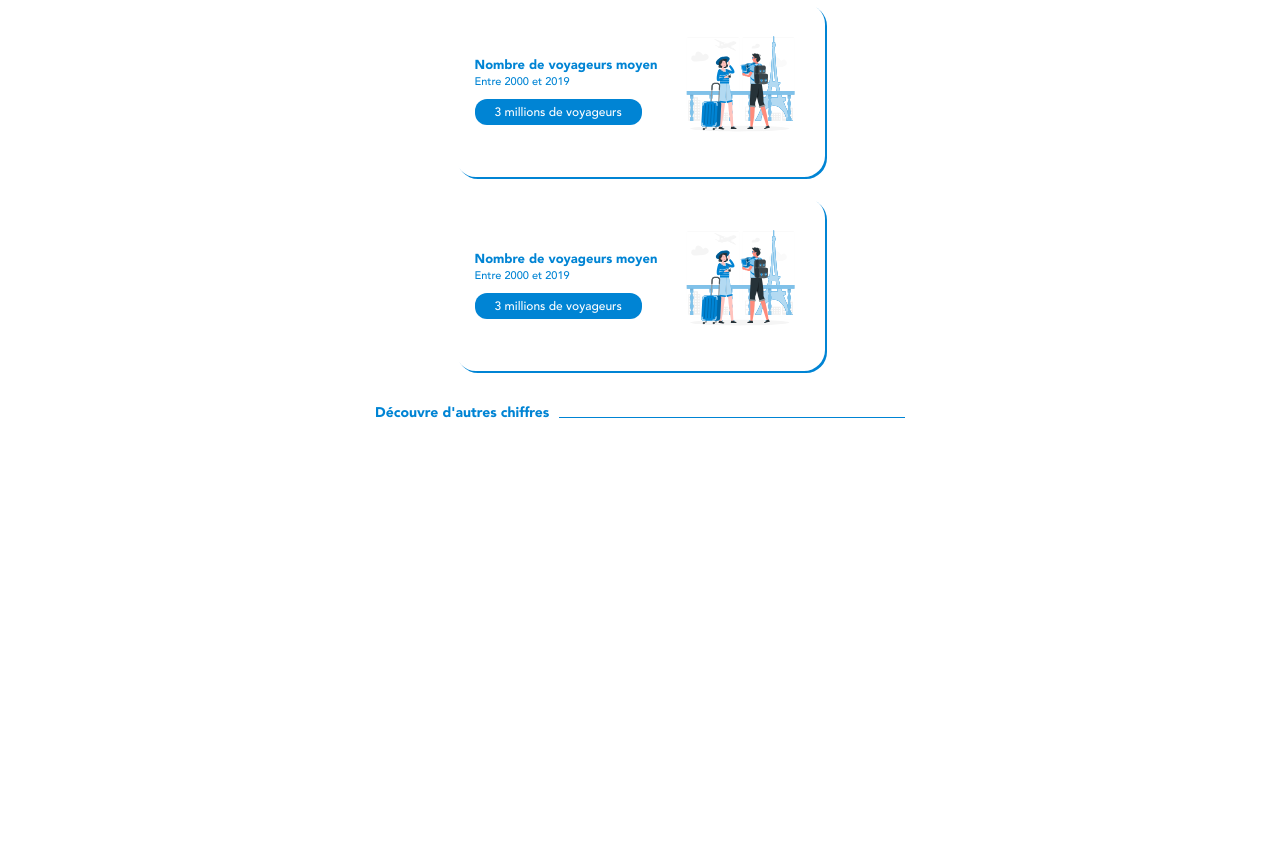
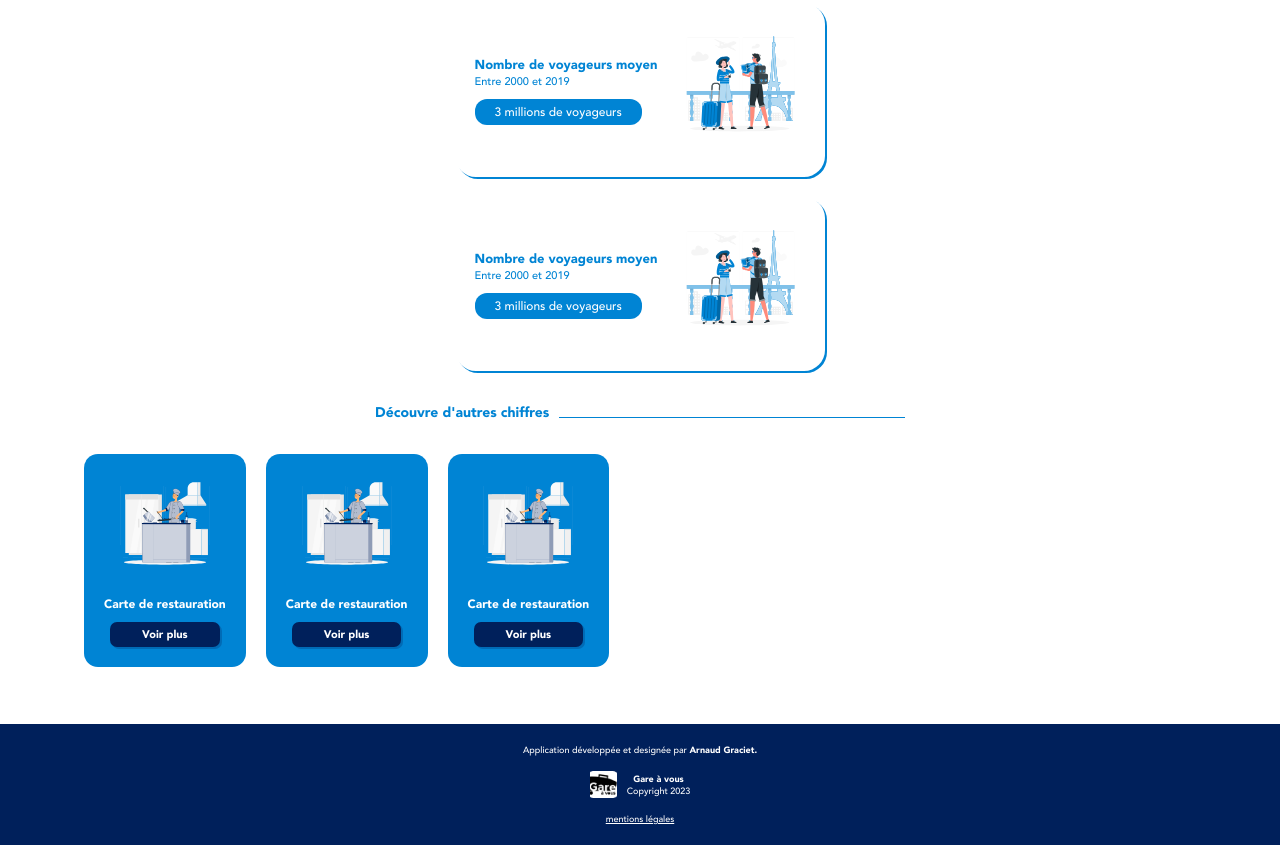
Before and after one commit to ArnaudGct/gareavous, a plain HTML site: page index.html in a window 1280 px wide. Shown: the part 302-1147 px from the top of the page. Before the commit the page ends 800 px from the top, so only its background shows below. Drawn offline with nearby package versions, Linux system fonts and the light colour scheme.

Commit message:
fin de l'index

```diff
--- a/assets/css/style.css
+++ b/assets/css/style.css
@@ -263,11 +263,129 @@ a{
 
 
 
+.container_articles_others_numbers-index{
+    display: flex;
+    justify-content: start;
+    align-items: center;
+    gap: 1.25rem;
+    padding: 0 1.25rem;
+    padding-bottom: 1.5625rem;
+
+    overflow-x: scroll;
+}
+
+.article_others_numbers-index{
+    display: flex;
+    flex-direction: column;
+    justify-content: center;
+    align-items: center;
+    gap: .625rem;
+
+    padding: 1.25rem;
+    border-radius: 0.875rem;
+    background: #0084D4;
+}
+
+.illustration_article_others_numbers-index img{
+    width: 6.625rem;
+    height: auto;
+}
+
+.title_article_others_numbers-index p{
+    color: #FFF;
+    text-align: center;
+    font-size: 0.75rem;
+    font-style: normal;
+    font-weight: 700;
+    line-height: normal;
+}
+
+.btn_voirplus-index{
+    display: flex;
+    justify-content: center;
+    align-items: center;
+    gap: .625rem;
+
+    width: 90%;
+    padding: .3125rem 0;
+    border-radius: 0.4375rem;
+    background: #00205B;
+    box-shadow: 2px 2px 0px 0px rgba(0, 32, 91, 0.25);
+}
+
+.btn_voirplus-index p{
+    color: #FFF;
+    text-align: center;
+    font-size: 0.6875rem;
+    font-style: normal;
+    font-weight: 700;
+    line-height: normal;
+}
 
 
 
 
+/* FOOTER */
 
+.footer-global{
+    display: flex;
+    flex-direction: column;
+    justify-content: center;
+    align-items: center;
+    gap: .9375rem;
+
+    width: 100%;
+    padding: 1.25rem 0;
+    background: #00205B;
+}
+
+.footer-global p{
+    color: #FFF;
+    text-align: center;
+    font-size: 0.5625rem;
+    font-style: normal;
+    font-weight: 500;
+    line-height: normal;
+}
+
+.content_footer-global{
+    display: flex;
+    justify-content: center;
+    align-items: center;
+    gap: .625rem;
+}
+
+.content_footer-global img{
+    width: 1.6875rem;
+    height: auto;
+    aspect-ratio: 1/1;
+    object-fit: cover;
+}
+
+.content_footer-global p:nth-child(1){
+    color: #FFF;
+    font-size: 0.5625rem;
+    font-style: normal;
+    font-weight: 800;
+    line-height: normal;
+}
+
+.content_footer-global p:nth-child(2){
+    color: #FFF;
+    font-size: 0.5625rem;
+    font-style: normal;
+    font-weight: 500;
+    line-height: normal;
+}
+
+.footer-global a{
+    color: #FFF;
+    font-size: 0.5625rem;
+    font-style: normal;
+    font-weight: 500;
+    line-height: normal;
+    text-decoration-line: underline;
+}
 
 
 
--- a/index.html
+++ b/index.html
@@ -94,7 +94,62 @@
             <h2>Découvre d'autres chiffres</h2>
             <div></div>
         </div>
+
+        <div style="height:2rem"></div>
+
+        <div class="container_articles_others_numbers-index">
+            <article class="article_others_numbers-index">
+                <div class="illustration_article_others_numbers-index">
+                    <img src="./assets/img/chef-rafiki-1.svg" alt="">
+                </div>
+                <div class="title_article_others_numbers-index">
+                    <p>Carte de restauration</p>
+                </div>
+                <a href="" class="btn_voirplus-index">
+                    <p>Voir plus</p>
+                </a>
+            </article>
+
+            <article class="article_others_numbers-index">
+                <div class="illustration_article_others_numbers-index">
+                    <img src="./assets/img/chef-rafiki-1.svg" alt="">
+                </div>
+                <div class="title_article_others_numbers-index">
+                    <p>Carte de restauration</p>
+                </div>
+                <a href="" class="btn_voirplus-index">
+                    <p>Voir plus</p>
+                </a>
+            </article>
+
+            <article class="article_others_numbers-index">
+                <div class="illustration_article_others_numbers-index">
+                    <img src="./assets/img/chef-rafiki-1.svg" alt="">
+                </div>
+                <div class="title_article_others_numbers-index">
+                    <p>Carte de restauration</p>
+                </div>
+                <a href="" class="btn_voirplus-index">
+                    <p>Voir plus</p>
+                </a>
+            </article>
+        </div>
+
+        <div style="height:2rem"></div>
+
     </main>
+
+    <footer class="footer-global">
+        <p>Application développée et designée par <span style="font-weight: 700;">Arnaud Graciet.</span></p>
+        <div class="content_footer-global">
+            <img src="./assets/img/logo.png" alt="">
+            <div>
+                <p>Gare à vous</p>
+                <p>Copyright 2023</p>
+            </div>
+        </div>
+        <a href="./mentions-legales.html">mentions légales</a>
+    </footer>
 
 
 <script>
```
Also changed, not shown: assets/img/chef-rafiki-1.svg (added), assets/img/cleaning-service-amico-1.svg (added).
